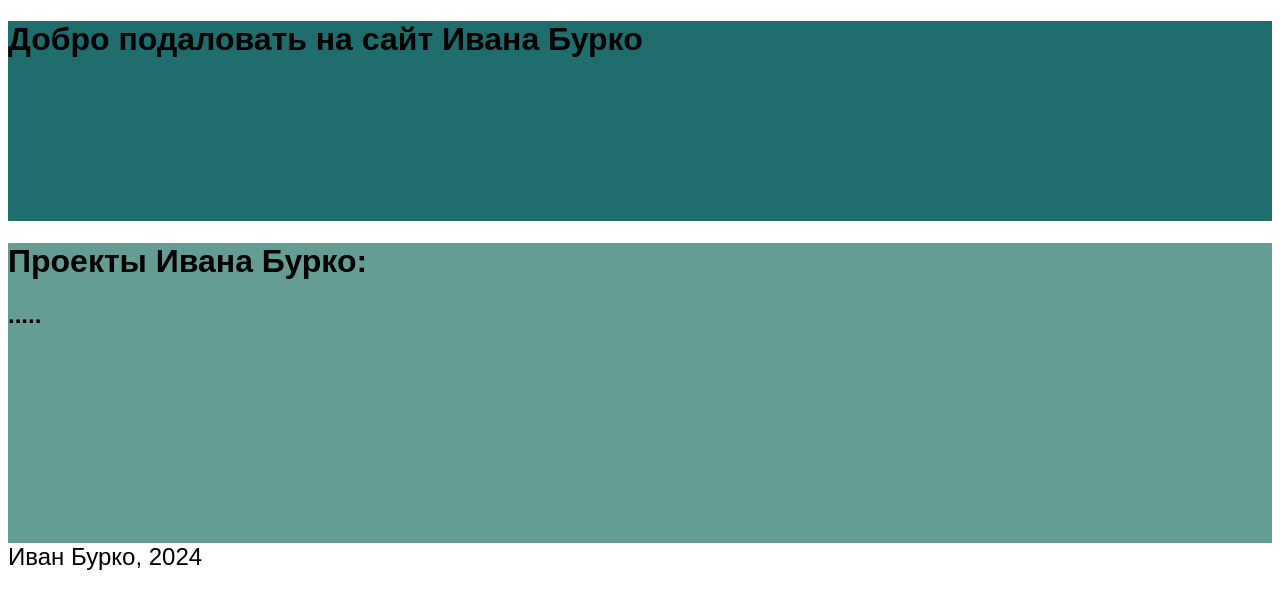
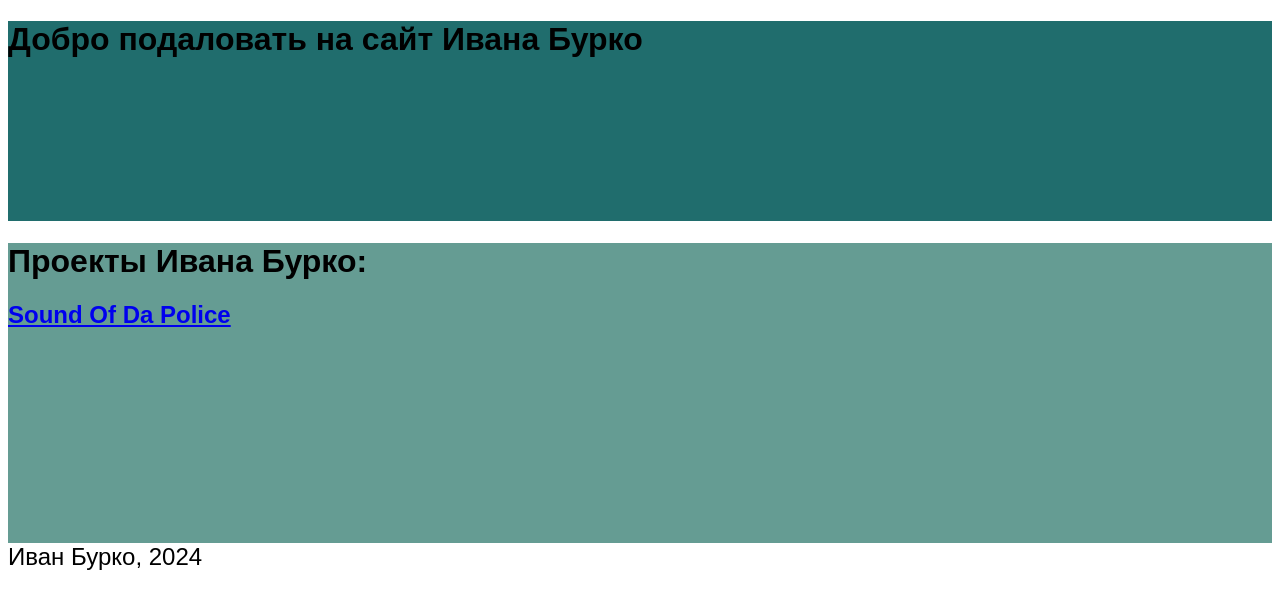
Before and after one commit to ivan-burko/ivan-burko.github.io, a plain HTML site: page index.html in a window 1280 px wide. Drawn offline with Linux system fonts and the light colour scheme.

Commit message:
Update index.html

```diff
--- a/index.html
+++ b/index.html
@@ -21,7 +21,7 @@
 
         <h2>
 
-            .....
+            <a href="sound.html">Sound Of Da Police</a>
 
 
         </h2>
```
